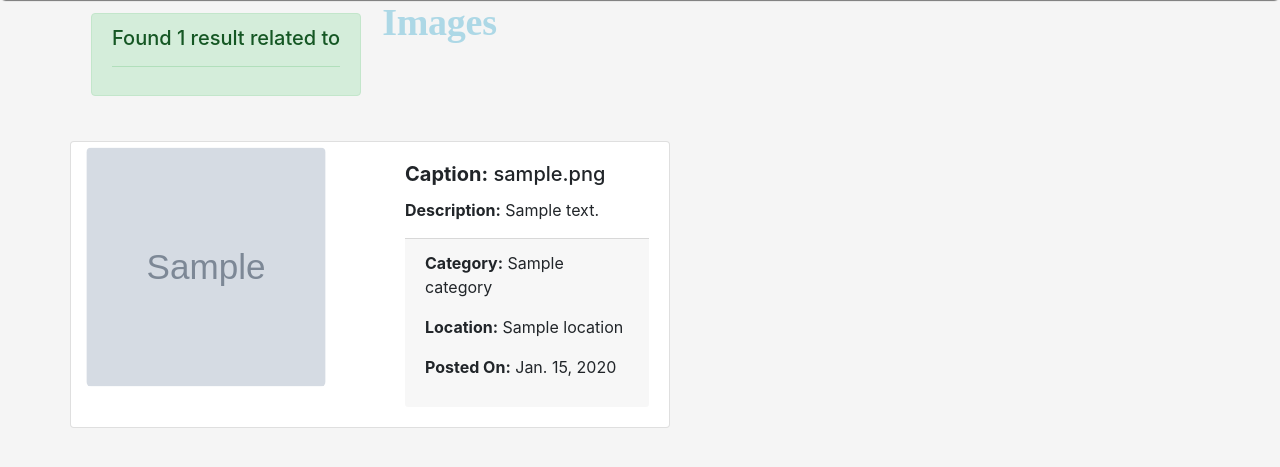
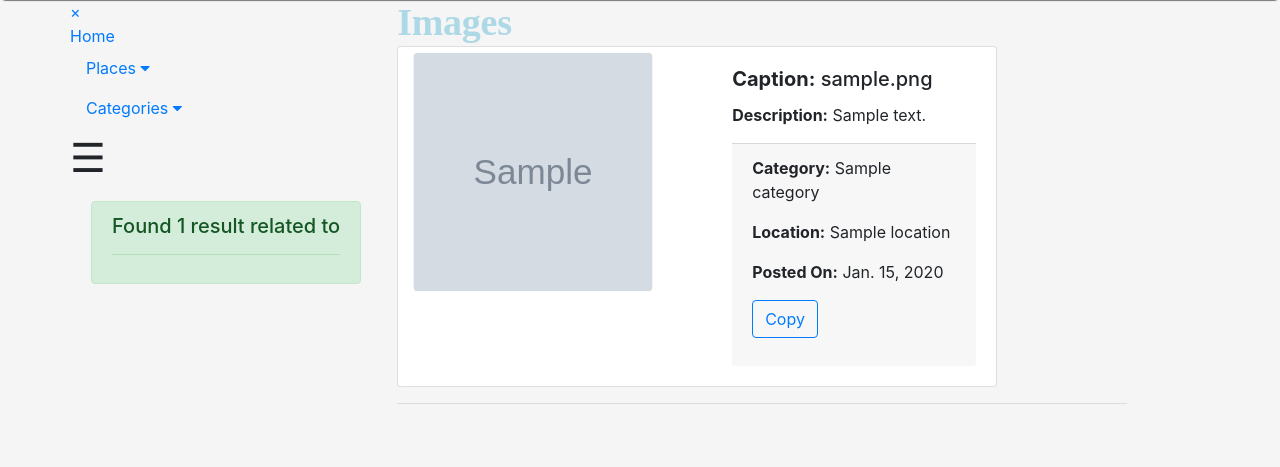
Before and after one commit to petermirithu/Gallery_app, a Django app: template G_pyra/templates/search.html in a window 1280 px wide; the page is wider, and only the part inside the window is pictured. Shown: the part 58-525 px from the top of that part. Run offline with Django 3.2, Linux system fonts and the light colour scheme; tables that the repository leaves empty hold one stand-in row (values such as "Sample post"); the template is opened without the code that fills it: values that come from a table or form of the project are taken from there, most other values are stand-ins (such as "Sample title", 1, 10 or a date in 2020); grey boxes marked "Sample" are stand-in pictures; some libraries are stand-ins or nearby versions; some web fonts are replaced.

Commit message:
update the cards to look familar with those Bycategory template

```diff
--- a/G_pyra/templates/search.html
+++ b/G_pyra/templates/search.html
@@ -3,6 +3,8 @@
 {% block content %}
   <div class="container">
     <div class="row">
+      <div card="col-md-4">
+        {{block.super}}
         <div class="alert">
           {% if images %}
             <h5 class="alert alert-success">Found {{images|length}} result related to <hr> {{message}}</h5>
@@ -10,10 +12,11 @@
             <h5 class="alert alert-danger">No results<hr> {{message}}</h5>
           {% endif %}
         </div>
+      </div>
+      <div class="col-md-8">
         <h2>Images</h2>
         {% if images %}
           {% for image in images %}
-        <div class="card-columns">
             <div class="card" style="width:600px">
               <div class="row">
                 <div class="col-md-6">
@@ -27,13 +30,13 @@
                       <p><b>Category:</b> {{image.category}}</p>
                       <p><b>Location:</b> {{image.location}}</p>
                       <p><b>Posted On:</b> {{image.posted_on}}</p>
+                      <p><a class="btn btn-outline-primary"href="/copy/{{image.image_url}}">Copy</a></p>
                     </div>
                   </div>
                 </div>
               </div>
             </div>
-        </div>
-        {% endfor %}
+            <hr>
             <div id="modal01" class="modal" onclick="this.style.display='none'">
               <span class="close">&times;&nbsp;&nbsp;&nbsp;&nbsp;</span>
               <div class="modal-content">
@@ -51,7 +54,11 @@
                 document.getElementById("modal01").style.display = "block";
               }
             </script>
+          {% endfor %}
+        {% else %}
+          <h2 style="float:left;margin-top:100px;margin-right:50%" class="alert alert-danger">No images taken in this area</h2>
         {% endif %}
       </div>
     </div>
+  </div>
 {% endblock content %}
```
Lines whose indentation alone changed are shown as unchanged.
